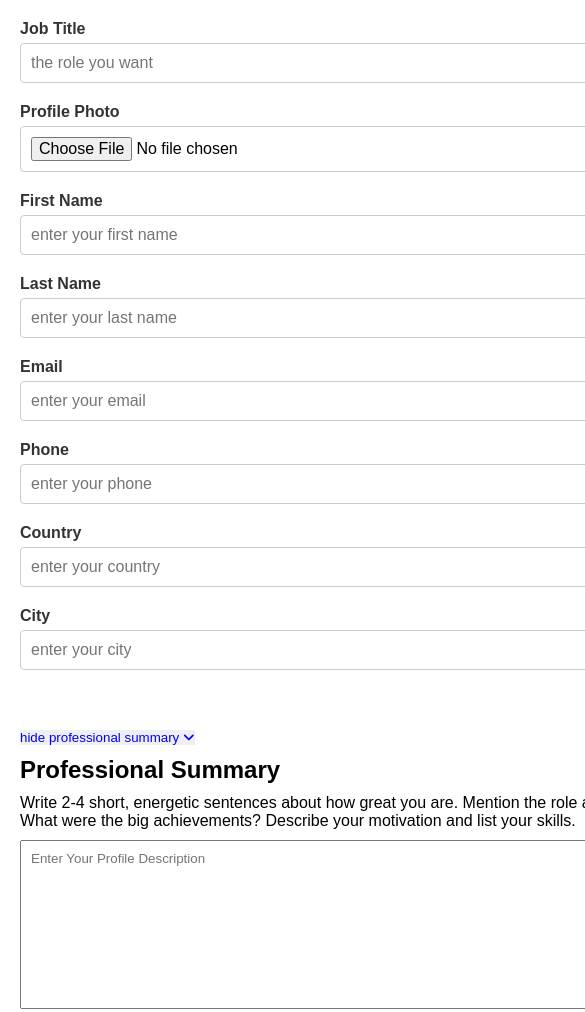
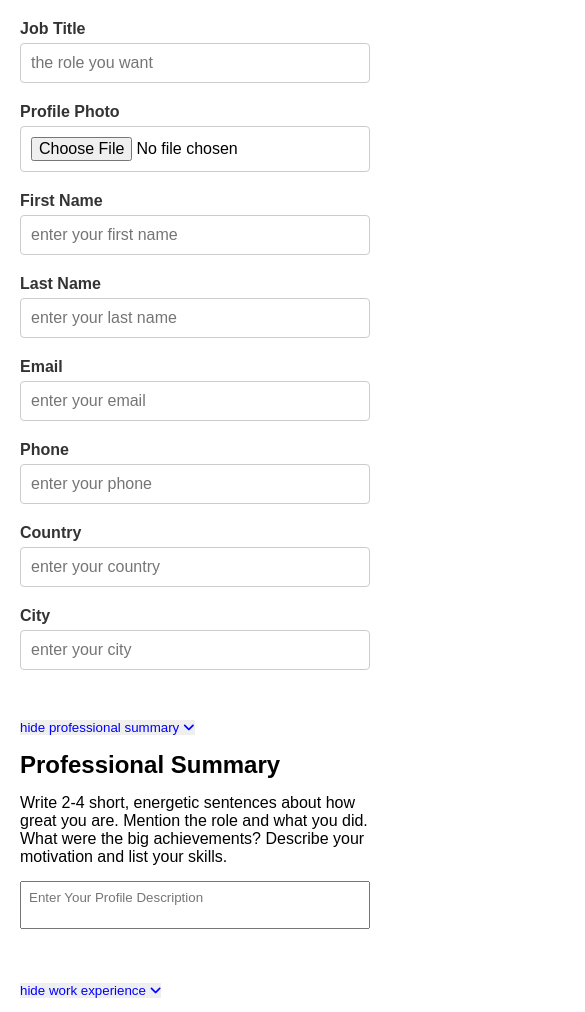
Before and after one commit to akhtarbhurt/akhtarhameed, a website: page public/index.html in a window 390 px wide. Shown: the top 1012 px of the page, 585 px wide, since content can reach past the window. Drawn offline with nearby package versions, Linux system fonts and the light colour scheme.

Commit message:
all milestones have been achieved

```diff
--- a/public/index.html
+++ b/public/index.html
@@ -10,21 +10,22 @@
 </head>
 
 <body>
+
   <div class="container" id="container">
     <div class="resume-input">
       <!-- personal details starts here  -->
       <div class="peronsal-details input-group" id="professionalDetails">
         <div>
           <label for="">Job Title</label>
-          <input type="text" id="inputJobTitle" placeholder="the role you want">
+          <input type="text" id="inputJobTitle" placeholder="the role you want" required >
         </div>
         <div>
           <label for="">Profile Photo</label>
-          <input type="file" id="inputProfilePhoto">
+          <input type="file" id="inputProfilePhoto" required >
         </div>
         <div>
           <label for="">First Name</label>
-          <input type="text" id="inputFirstName" placeholder="enter your first name">
+          <input type="text" id="inputFirstName" placeholder="enter your first name" required >
         </div>
         <div>
           <label for="">Last Name</label>
@@ -219,14 +220,15 @@
   </div>
   <footer>
     <div class="download-elem" >
-      <button id="downloadBtn">Download</button>
-      <button id="generateLinkBtn">Generate Shareable Link</button>
+      <button  id="downloadBtn">Download</button>
+      <button  id="generateLinkBtn">Generate Shareable Link</button>
     <button id="printBtn">Print</button>
     </div>
     <div>
       <p>Created by Akhtar Hameed Roll No: 00467339 </p>
     </div>
   </footer>
+
 
   <script src="https://cdnjs.cloudflare.com/ajax/libs/html2canvas/1.4.1/html2canvas.min.js" integrity="sha512-BNaRQnYJYiPSqHHDb58B0yaPfCu+Wgds8Gp/gU33kqBtgNS4tSPHuGibyoeqMV/TJlSKda6FXzoEyYGjTe+vXA==" crossorigin="anonymous" referrerpolicy="no-referrer"></script><script src="https://cdnjs.cloudflare.com/ajax/libs/jspdf/2.5.1/jspdf.umd.min.js"></script>
   <script src="./index.js"></script>
--- a/public/main.css
+++ b/public/main.css
@@ -35,6 +35,13 @@
     min-width: 250px;
 }
 
+.resume-input, .resume-show {
+    display: flex;
+    flex-direction: column;
+    gap: 20px;
+}
+
+
 .resume-input label {
     font-weight: bold;
     margin-bottom: 5px;
@@ -44,6 +51,7 @@
 .resume-input input,
 .input-group input {
     padding: 10px;
+    padding-right: 10px;
     border: 1px solid #ccc;
     border-radius: 4px;
     outline: none;
@@ -70,6 +78,7 @@
     grid-template-columns: 2fr 1fr;
     padding: 20px;
     gap: 20px;
+    max-width: 100%;
 }
 .text-area {
     width: 100%;
@@ -96,12 +105,19 @@
     border: 1px solid #ddd;
     border-radius: 8px;
     color: var(--text-color);
-    min-width: 700px;
+    min-width: auto;
+    width: 100%;
     position: sticky;
     top: 20px;
     /* min-height: 100%; */
     overflow: auto;
 }
+
+.resume-show .profile img {
+    max-width: 100%;
+    height: auto;
+}
+
 
 .resume-show .profile{
     display: flex;
@@ -193,13 +209,28 @@ footer .download-elem button{
 /* Responsive adjustments */
 @media (max-width: 1024px) {
     .container {
-        grid-template-columns: 1fr; /* Stack resume-input and resume-show vertically */
+        grid-template-columns: 1fr;
+        width: 100%;
     }
+    .mt-1, .mt-2, .mt-3 {
+        margin-top: 15px; /* or another value that fits */
+    }
+
+    .text-area {
+        padding: 8px;
+        height: auto;
+    }
+
 }
 
 @media (max-width: 768px) {
     .resume-input form,
     .peronsal-details {
-        grid-template-columns: 1fr; /* Stack input fields on smaller screens */
+        grid-template-columns: 1fr;
+        width: 100%;
+    }
+
+    footer{
+        flex-direction: column;
     }
 }
```
